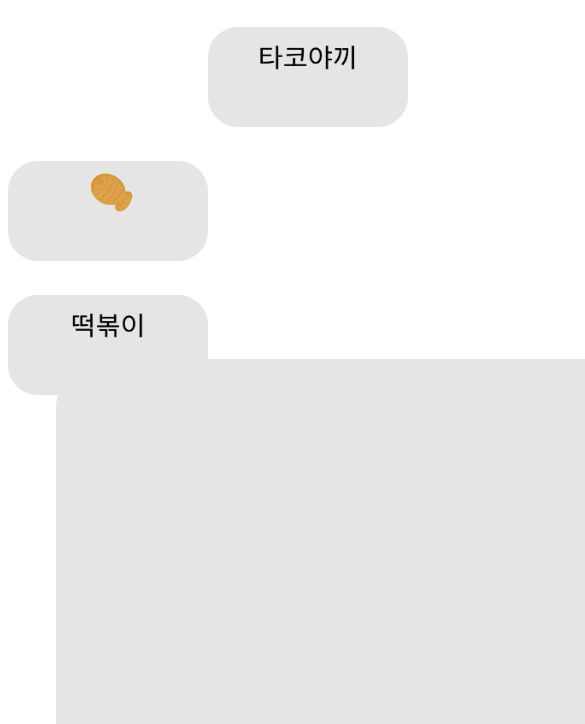
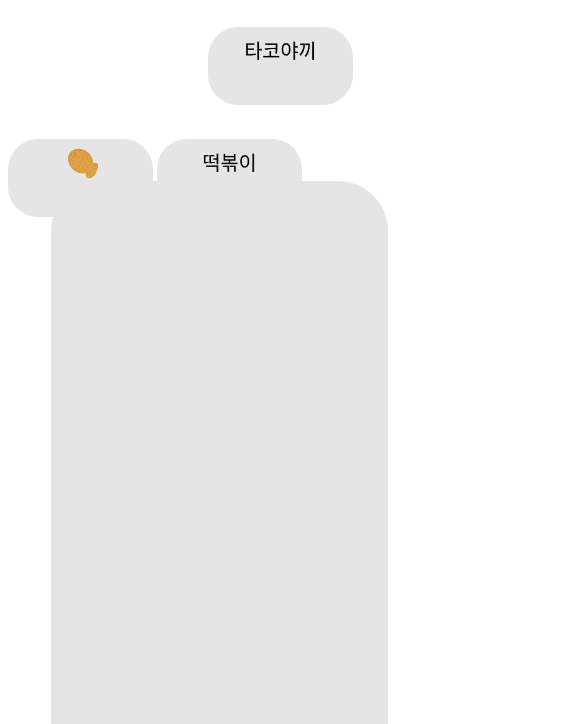
Before and after one commit to doueov/delicious_map, a plain HTML site: page delicious_map/bookmark-fishbread.html in a window 390 px wide. Shown: the part 120-844 px from the top of the page, 585 px wide, since content can reach past the window. Drawn offline with Linux system fonts and the light colour scheme.

Commit message:
북마크 css 반응형 (css 가운데로 오게 해야함!!)

```diff
--- a/delicious_map/css/boomark.css
+++ b/delicious_map/css/boomark.css
@@ -13,20 +13,49 @@
 
 /* 붕어빵 */
 #chk-fishbread {
-    margin-left: 210;
+    margin-left: 210px;
 }
 
 /* 안눌린 떡볶이 */
 #chk-tteok {
-    margin-left: 220;
+    margin-left: 220px;
 }
 
-
 .square {
-    width: 1600px;
+    width: 90%;
     height: 700px;
     margin-top: -40px;
-    margin-left: 48px;
+    margin-left: 43px;
     border-radius: 50px;
     background-color: #E5E5E5;
 }
+
+/* 태블릿 */
+@media screen and (max-width: 1500px) {
+    .btn {
+        width: 163px;
+        height: 86px;
+        border-radius: 30px;
+        margin-top: 30px;
+    }
+}
+
+/* 모바일 */
+@media screen and (max-width: 1100px) {
+    .btn {
+        width: 145px;
+        height: 78px;
+        border-radius: 30px;
+        margin-top: 30px;
+    }
+}
+
+@media screen and (max-width: 720px) {
+    .btn {
+        width: 145px;
+        height: 78px;
+        border-radius: 30px;
+        margin-top: 30px;
+    }
+    /* 가운데로하기 */
+}
```
Also changed, not shown: delicious_map/bookmark-fishbread.html (+1 -2 lines), delicious_map/bookmark-tacoyakki.html (+0 -1 lines).
